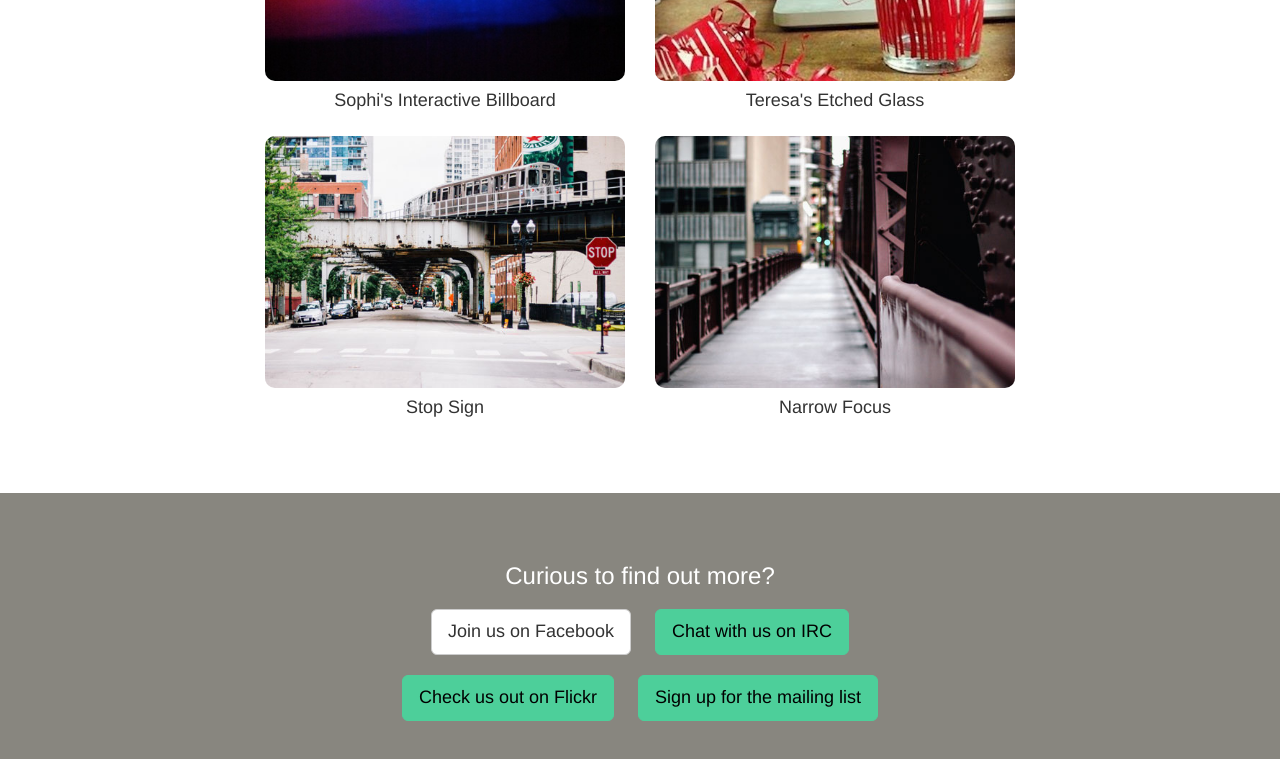
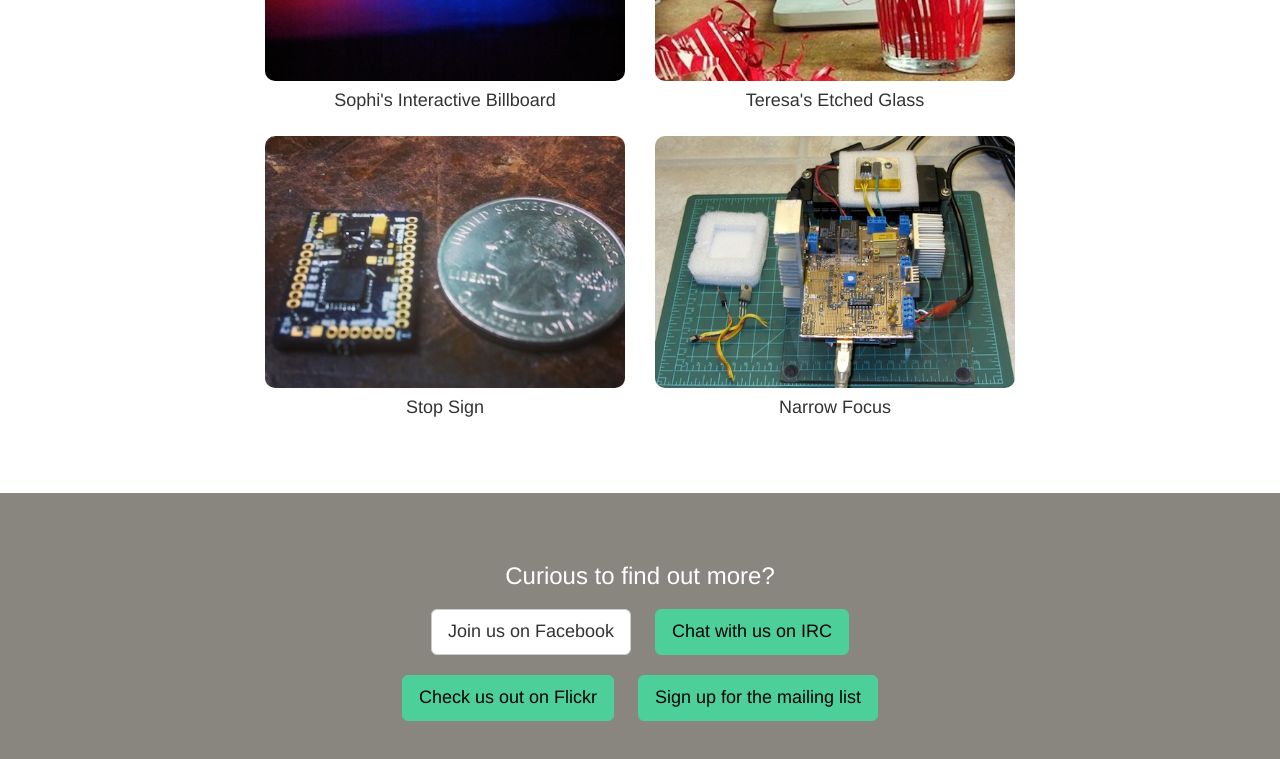
Before and after one commit to kitschysynq/sqwr-web, a plain HTML site: page index.html in a window 1280 px wide. Shown: the part 2920-3679 px from the top of the page. Drawn offline with Linux system fonts and the light colour scheme; some packages are replaced by stand-ins of ours; a web font is replaced by a local one.

Commit message:
Fixed project image filenames

```diff
--- a/index.html
+++ b/index.html
@@ -143,13 +143,13 @@
         <div class="row">
           <div class="col-md-4 col-md-offset-2 text-center">
             <div class="projects-item">
-              <a href="#"><img class="img-projects img-responsive" src="img/portfolio-3.jpg"></a>
+              <a href="#"><img class="img-projects img-responsive" src="img/project-003.jpg"></a>
               <h4>Stop Sign</h4>
             </div>
           </div>
           <div class="col-md-4 text-center">
             <div class="projects-item">
-              <a href="#"><img class="img-projects img-responsive" src="img/portfolio-4.jpg"></a>
+              <a href="#"><img class="img-projects img-responsive" src="img/project-004.jpg"></a>
               <h4>Narrow Focus</h4>
             </div>
           </div>
```
Also changed, not shown: img/project-004.jpg (renamed from img/project-4.jpg).
